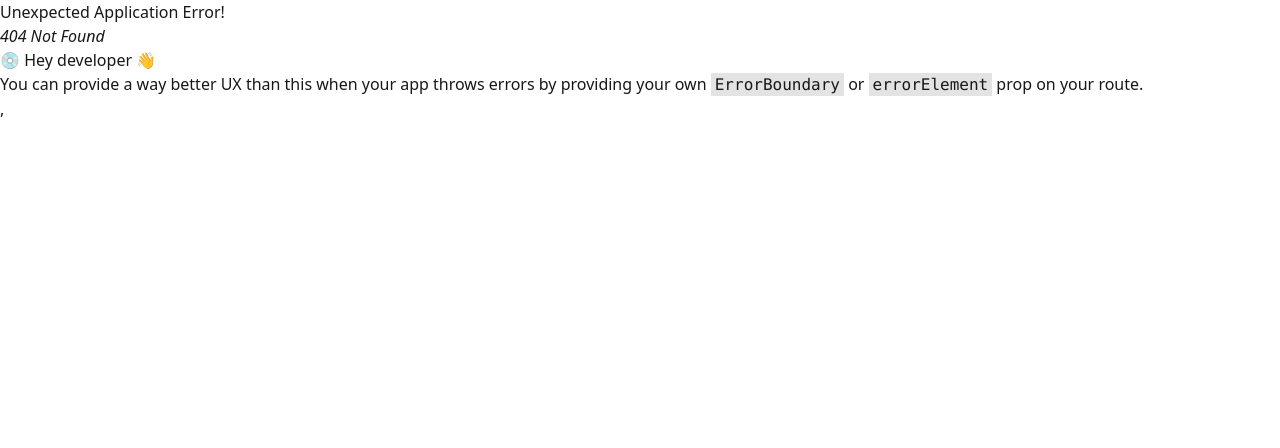
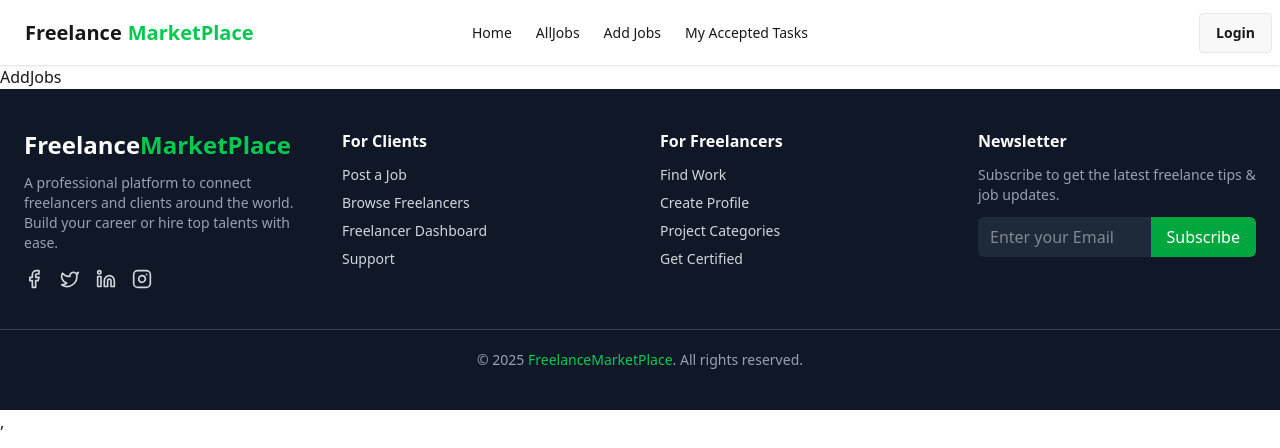
Before and after one commit to Istheaksayem/freelance-marketplace-project, a React app: page /addJob in a window 1280 px wide. Before the commit this address had no page. Shown: the top 448 px of the page. Built offline with nearby package versions, Linux system fonts and the light colour scheme; no server answers; the HTML template or start-up script is replaced by a standard one.

Commit message:
added AuthContext and Auth provider

```diff
--- a/package.json
+++ b/package.json
@@ -11,6 +11,7 @@
   },
   "dependencies": {
     "@tailwindcss/vite": "^4.1.17",
+    "firebase": "^12.5.0",
     "framer-motion": "^12.23.24",
     "gsap": "^3.13.0",
     "lucide-react": "^0.553.0",
--- /dev/null
+++ b/src/Context/AuthContext.jsx
@@ -0,0 +1,4 @@
+import { createContext } from "react";
+
+
+export const AuthContext =createContext(null)
--- /dev/null
+++ b/src/Context/AuthProvider.jsx
@@ -0,0 +1,43 @@
+import React, { useEffect, useState } from 'react';
+import { AuthContext } from './AuthContext';
+import { createUserWithEmailAndPassword, onAuthStateChanged, signInWithEmailAndPassword } from 'firebase/auth';
+import { auth } from '../FireBase/Firebase.init';
+
+const AuthProvider = ({children}) => {
+    const [user,setUser]=useState(null);
+    const [loading ,setLoading]=useState(true);
+
+
+    const createUser =(email,password) =>{
+        setLoading(true)
+        return createUserWithEmailAndPassword(auth,email,password)
+    }
+
+    const signInUser =(email,password) =>{
+        return signInWithEmailAndPassword(auth,email,password)
+    }
+
+    useEffect(()=>{
+
+        const unsubscribe =onAuthStateChanged(auth,(currentUser)=>{
+            setUser(currentUser)
+        })
+
+        return () =>{
+            unsubscribe()
+        }
+    },[])
+    const authInfo ={
+        createUser,
+        signInUser,
+        user,
+        loading
+    }
+    return (
+        <AuthContext value={authInfo}>
+            {children}
+        </AuthContext>
+    );
+};
+
+export default AuthProvider;
--- /dev/null
+++ b/src/FireBase/Firebase.init.js
@@ -0,0 +1,21 @@
+// Import the functions you need from the SDKs you need
+import { initializeApp } from "firebase/app";
+import { getAuth } from "firebase/auth";
+// TODO: Add SDKs for Firebase products that you want to use
+// https://firebase.google.com/docs/web/setup#available-libraries
+
+// Your web app's Firebase configuration
+const firebaseConfig = {
+  apiKey: "AIzaSyCY4CpiTaQgaqkQI9obaAt6oK6fUEoSdnA",
+  authDomain: "freelance-marketplace-5fc68.firebaseapp.com",
+  projectId: "freelance-marketplace-5fc68",
+  storageBucket: "freelance-marketplace-5fc68.firebasestorage.app",
+  messagingSenderId: "312919229529",
+  appId: "1:312919229529:web:550041891fef9081d35d48"
+};
+
+// Initialize Firebase
+const app = initializeApp(firebaseConfig);
+
+// Initialize Firebase Authentication and get a reference to the service
+export const auth = getAuth(app);
--- /dev/null
+++ b/src/components/AddJobs/AddJobs.jsx
@@ -0,0 +1,11 @@
+import React from 'react';
+
+const AddJobs = () => {
+    return (
+        <div>
+            AddJobs
+        </div>
+    );
+};
+
+export default AddJobs;
--- a/src/components/Banner/Banner.jsx
+++ b/src/components/Banner/Banner.jsx
@@ -21,13 +21,13 @@ const Banner = () => {
       {/* Overlay */}
       <div className="absolute inset-0 bg-black/60"></div>
 
-      <div className="relative z-10 container mx-auto px-6 md:px-12 max-w-lg ">
+      <div className="relative z-10 container mx-auto px-6 md:px-12 max-w-lg">
         {/* Title */}
         <motion.h1
           variants={fadeUp}
           initial="hidden"
           animate="visible"
-          transition={{ duration: 0.8, delay: 0.2 }}
+          transition={{ duration: 0.5, delay: 0.2 }}
           className="text-4xl md:text-5xl font-bold mb-4 leading-snug"
         >
           Job Board <span className="font-normal">and</span> <br />
@@ -40,7 +40,7 @@ const Banner = () => {
           variants={fadeUp}
           initial="hidden"
           animate="visible"
-          transition={{ duration: 0.8, delay: 0.4 }}
+          transition={{ duration: 0.5, delay: 0.4 }}
           className="inline-block bg-yellow-100 text-yellow-700 font-medium px-4 py-1 rounded-full mb-4"
         >
           ⭐ 4.85 out of 5 stars based on 278 ratings
@@ -51,7 +51,7 @@ const Banner = () => {
           variants={fadeUp}
           initial="hidden"
           animate="visible"
-          transition={{ duration: 0.8, delay: 0.6 }}
+          transition={{ duration: 0.5, delay: 0.6 }}
           className="text-gray-200 mb-6"
         >
           Build a professional job board similar to{" "}
@@ -65,7 +65,7 @@ const Banner = () => {
           variants={fadeUp}
           initial="hidden"
           animate="visible"
-          transition={{ duration: 0.8, delay: 0.8 }}
+          transition={{ duration: 0.5, delay: 0.5 }}
           className="flex flex-wrap gap-4 items-center mb-6"
         >
           <button className="bg-green-600 hover:bg-green-700 text-white font-semibold px-6 py-3 rounded-full shadow transition">
@@ -81,7 +81,7 @@ const Banner = () => {
           variants={fadeUp}
           initial="hidden"
           animate="visible"
-          transition={{ duration: 0.8, delay: 1 }}
+          transition={{ duration: 0.5, delay: 1 }}
           className="flex flex-wrap gap-6 text-gray-300"
         >
           <div className="flex items-center gap-2">
--- /dev/null
+++ b/src/components/MyTasks/MyTasks.jsx
@@ -0,0 +1,11 @@
+import React from 'react';
+
+const MyTasks = () => {
+    return (
+        <div>
+            myTasks
+        </div>
+    );
+};
+
+export default MyTasks;
--- a/src/components/NavBar/NavBar.jsx
+++ b/src/components/NavBar/NavBar.jsx
@@ -6,6 +6,9 @@ const NavBar = () => {
     const links = <>
         <li><NavLink to="/">Home</NavLink></li>
         <li><NavLink to="/allJobs">AllJobs</NavLink></li>
+        <li><NavLink to="/addJob">Add Jobs</NavLink></li>
+        <li><NavLink to="/myTasks">My Accepted Tasks</NavLink></li>
+
 
     </>
     return (
@@ -21,7 +24,7 @@ const NavBar = () => {
                         {links}
                     </ul>
                 </div>
-                <a className="btn btn-ghost text-xl">Freelance MarketPlace</a>
+                <a className="btn btn-ghost text-xl font-bold">Freelance <span className="text-green-500">MarketPlace</span></a>
             </div>
             <div className="navbar-center hidden lg:flex">
                 <ul className="menu menu-horizontal px-1">
--- a/src/main.jsx
+++ b/src/main.jsx
@@ -7,27 +7,40 @@ import { RouterProvider } from "react-router/dom";
 import RootLayout from './Layout/RootLayout.jsx';
 import Home from './components/Home/Home.jsx';
 import AllJobs from './components/AllJobs/AllJobs.jsx';
+import AddJobs from './components/AddJobs/AddJobs.jsx';
+import MyTasks from './components/MyTasks/MyTasks.jsx';
+import AuthProvider from './Context/AuthProvider.jsx';
 
 
 const router = createBrowserRouter([
   {
     path: "/",
-   Component:RootLayout,
-   children:[
-    {
-      index:true,
-      Component:Home
-    },
-    {
-      path:"allJobs",
-      Component:AllJobs
-    }
-   ]
+    Component: RootLayout,
+    children: [
+      {
+        index: true,
+        Component: Home
+      },
+      {
+        path: "allJobs",
+        Component: AllJobs
+      },
+      {
+        path: "addJob",
+        Component: AddJobs
+      },
+      {
+        path: "myTasks",
+        Component: MyTasks
+      },
+    ]
   },
 ]);
 
 createRoot(document.getElementById('root')).render(
   <StrictMode>
- <RouterProvider router={router} />,
+    <AuthProvider>
+      <RouterProvider router={router} />,
+    </AuthProvider>
   </StrictMode>,
 )
```
Also changed, not shown: 1 other file (tests, documents, lock files or other folders).
